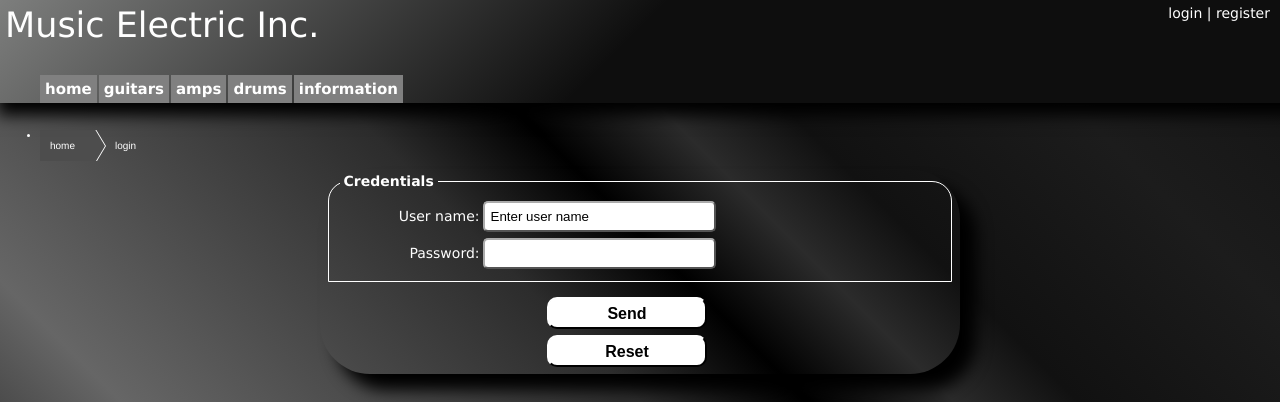
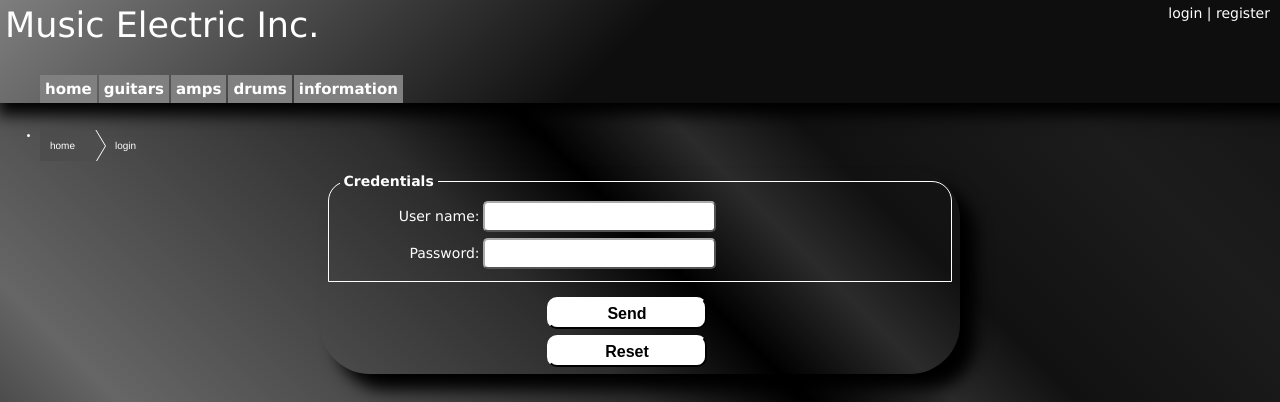
Before and after one commit to pviker/GroupProject, a PHP site: page /accounts/login.php in a window 1280 px wide. Shown: the top 402 px of the page. Run offline with PHP 8.4, Linux system fonts and the light colour scheme.

Commit message:
User Name
Took out the value to user name because it did not select it all when I
was entering my user name and that was annoying.

```diff
--- a/accounts/login.php
+++ b/accounts/login.php
@@ -61,7 +61,7 @@
 
 			<fieldset id="field1">
 				<legend>Credentials</legend>
-				<label>User name:</label><input type="text" name="userName" value="Enter user name" size="25" class="fields" id="userName" /><br />
+				<label>User name:</label><input type="text" name="userName" value="" size="25" class="fields" id="userName" /><br />
 				<label>Password:</label><input type="password" name="password" value="" size="25" class="fields" id="password" /><br />
 			</fieldset>
 
```
